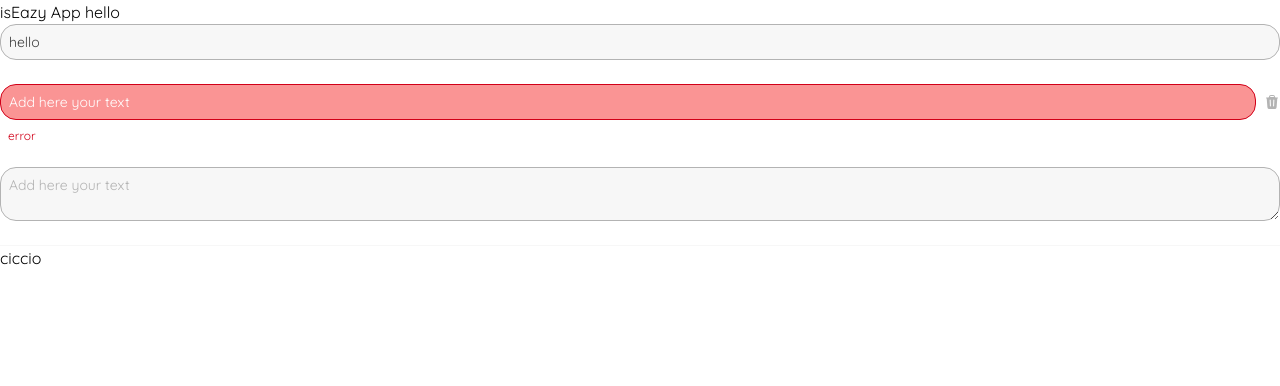
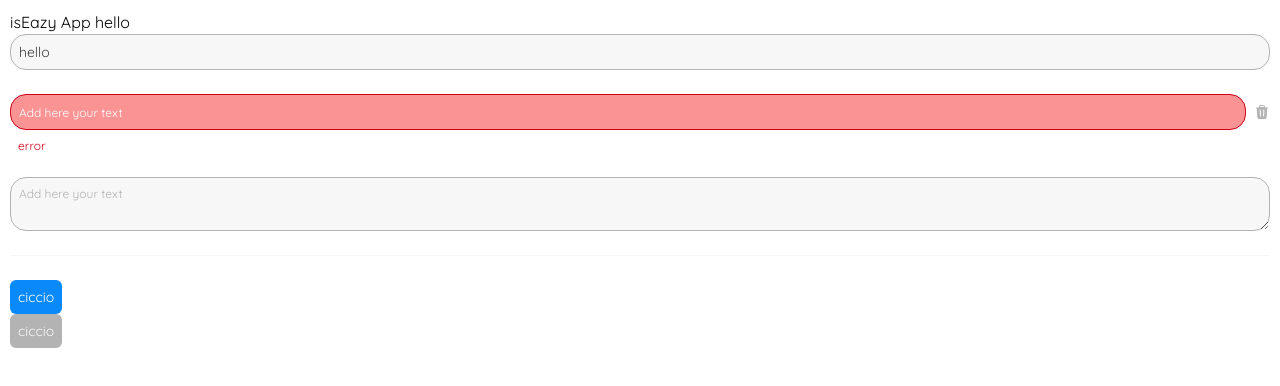
Before and after one commit to CasoGiuseppe/challenge_isEazy, a Vue app: page / in a window 1280 px wide. Shown: the top 386 px of the page. Built offline with nearby package versions, Linux system fonts and the light colour scheme.

Commit message:
feature: add style for default component state

```diff
--- a/src/app/ui/App.vue
+++ b/src/app/ui/App.vue
@@ -1,5 +1,5 @@
 <template>
-  <header>
+  <header style="padding: 10px">
     isEazy App {{ message }}
     <BaseUiInput
       :input="InputType.TEXT"
@@ -13,7 +13,10 @@
     <BaseUiInput :type="FieldType.TEXTAREA" />
     <br />
     <hr />
+    <br />
     <BaseUiButton> ciccio </BaseUiButton>
+    <br />
+    <BaseUiButton disabled> ciccio </BaseUiButton>
   </header>
 </template>
 <script setup lang="ts">
--- a/src/app/ui/components/base/base-ui-button/BaseUiButton.vue
+++ b/src/app/ui/components/base/base-ui-button/BaseUiButton.vue
@@ -1,5 +1,12 @@
 <template>
-  <component :id="id" :is="getIsType" :type="getInputType ? type : null">
+  <component
+    data-testID="ui-button"
+    class="base-ui-button"
+    :id="id"
+    :is="getIsType"
+    :type="getInputType ? type : null"
+    :disabled="disabled"
+  >
     <slot />
   </component>
 </template>
@@ -8,7 +15,7 @@ import { computed, useSlots, type PropType } from 'vue';
 import { ButtonType } from '@shared/types/definitions';
 import { ButtonAllowedArray } from './definitions';
 
-const { id, type } = defineProps({
+const { id, type, disabled } = defineProps({
   id: {
     type: String as PropType<String>,
     default: 'buttonID'
@@ -18,6 +25,11 @@ const { id, type } = defineProps({
     type: String as PropType<ButtonType>,
     validator: (prop: ButtonType) => ButtonAllowedArray.includes(prop),
     default: ButtonType.BUTTON
+  },
+
+  disabled: {
+    type: Boolean as PropType<Boolean>,
+    default: false
   }
 });
 
--- a/src/app/ui/components/base/base-ui-button/definitions.ts
+++ b/src/app/ui/components/base/base-ui-button/definitions.ts
@@ -2,7 +2,8 @@ import { ButtonType } from '@shared/types/definitions';
 
 export interface Props {
   id?: String,
-  type?: ButtonType
+  type?: ButtonType,
+  disabled: boolean
 }
 
 export const ButtonAllowedArray = [ButtonType.BUTTON, ButtonType.FILE, ButtonType.SUBMIT];
--- a/src/app/ui/components/base/base-ui-input/BaseUiInput.vue
+++ b/src/app/ui/components/base/base-ui-input/BaseUiInput.vue
@@ -1,7 +1,7 @@
 <template>
   <fieldset class="base-ui-input">
     <component
-      data-testID="user-input"
+      data-testID="ui-input"
       autocomplete="one-time-code"
       class="base-ui-field"
       aria-describedby="field-error"
@@ -16,7 +16,7 @@
       @input="updateValue"
     />
     <button
-      data-testID="user-reset"
+      data-testID="ui-reset"
       v-if="hasError"
       class="base-ui-input__reset"
       aria-label="Reset input state"
--- a/src/assets/index.scss
+++ b/src/assets/index.scss
@@ -3,3 +3,4 @@
 
 @tailwind base;
 @tailwind components;
+@tailwind utilities;
--- a/src/assets/layers/components.scss
+++ b/src/assets/layers/components.scss
@@ -1,4 +1,5 @@
 @layer components {
+  // fields
   *[class*="ui-field"] {
     @apply flex-[2];
     @apply bg-gray-200 border-gray-300 border outline-[transparent];
@@ -15,7 +16,7 @@
     }
 
     &::placeholder {
-      @apply text-gray-300;
+      @apply text-gray-300 text-xsmall;
       @apply transition-colors duration-[600ms];
     }
 
@@ -28,4 +29,29 @@
       }
     }
   }
+
+  // button, submit, file
+  *[class*="ui-button"] {
+    @apply p-sm;
+    @apply bg-blue-400 text-default-positive;
+    @apply rounded-md;
+    @apply text-small;
+    @apply transition-colors duration-[600ms];
+
+    &:not(:disabled) {
+      &:focus {
+        @apply outline-yellow-400 outline-offset-[2px];
+      }
+
+      @screen desktop {
+        &:hover {
+          @apply bg-blue-200 text-blue-400;
+        }
+      }
+    }
+
+    &:disabled {
+      @apply bg-gray-300 text-gray-200
+    }
+  }
 }
--- a/vitest.config.ts
+++ b/vitest.config.ts
@@ -9,7 +9,7 @@ export default mergeConfig(
       environment: 'jsdom',
       globals: true,
       exclude: [...configDefaults.exclude, 'e2e/*'],
-      include: ['**/__tests__/*.{js,tsx,ts}'],
+      include: ['**/__tests__/*.spec.{js,tsx,ts}'],
       root: fileURLToPath(new URL('./', import.meta.url))
     }
   })
```
Also changed, not shown: src/app/ui/components/base/base-ui-button/BaseUiButton.scss (added), 2 other files (tests, documents, lock files or other folders).
